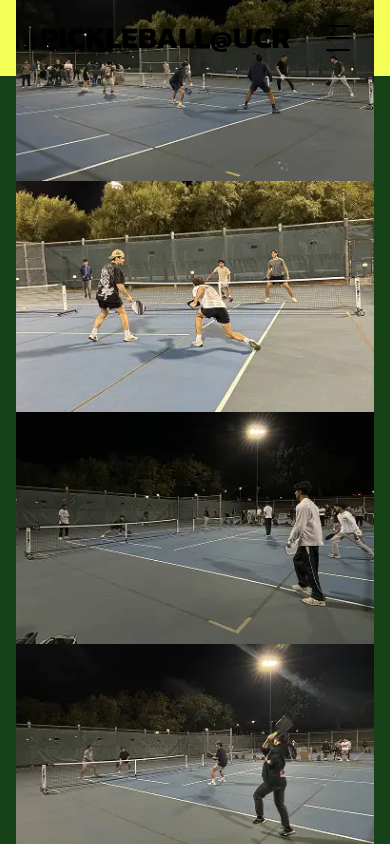
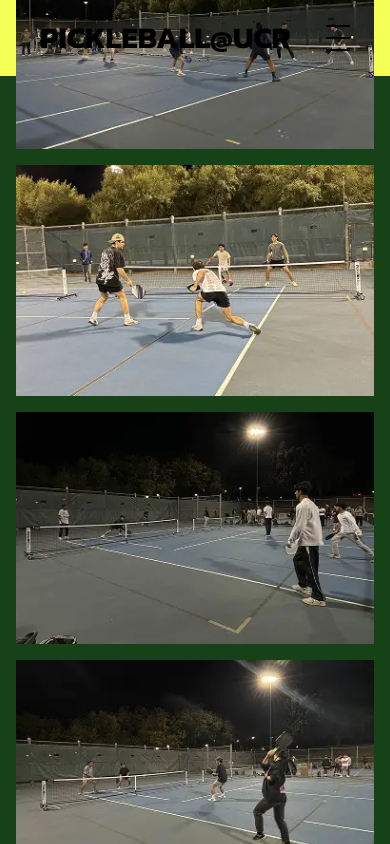
Before and after one commit to acm-ucr/pickleball-website, a Next.js app: page /gallery in a window 390 px wide. Shown: the top 844 px of the page. Built offline with nearby package versions, Linux system fonts and the light colour scheme.

Commit message:
initial version of gallery responsiveness (NOT FINISHED)

```diff
--- a/src/components/gallery/gallery.tsx
+++ b/src/components/gallery/gallery.tsx
@@ -5,7 +5,7 @@
   return (
     <div className="flex items-center justify-center py-10">
       <div className="w-full max-w-6xl px-4">
-        <div className="grid grid-cols-1 sm:grid-cols-2 lg:grid-cols-3">
+        <div className="grid grid-cols-1 sm:grid-cols-2 md:grid-cols-3 gap-4">
           {gallery.map(({ image, alt }, index) => (
             <div key={index} className="relative w-full overflow-hidden">
               <Image
```
